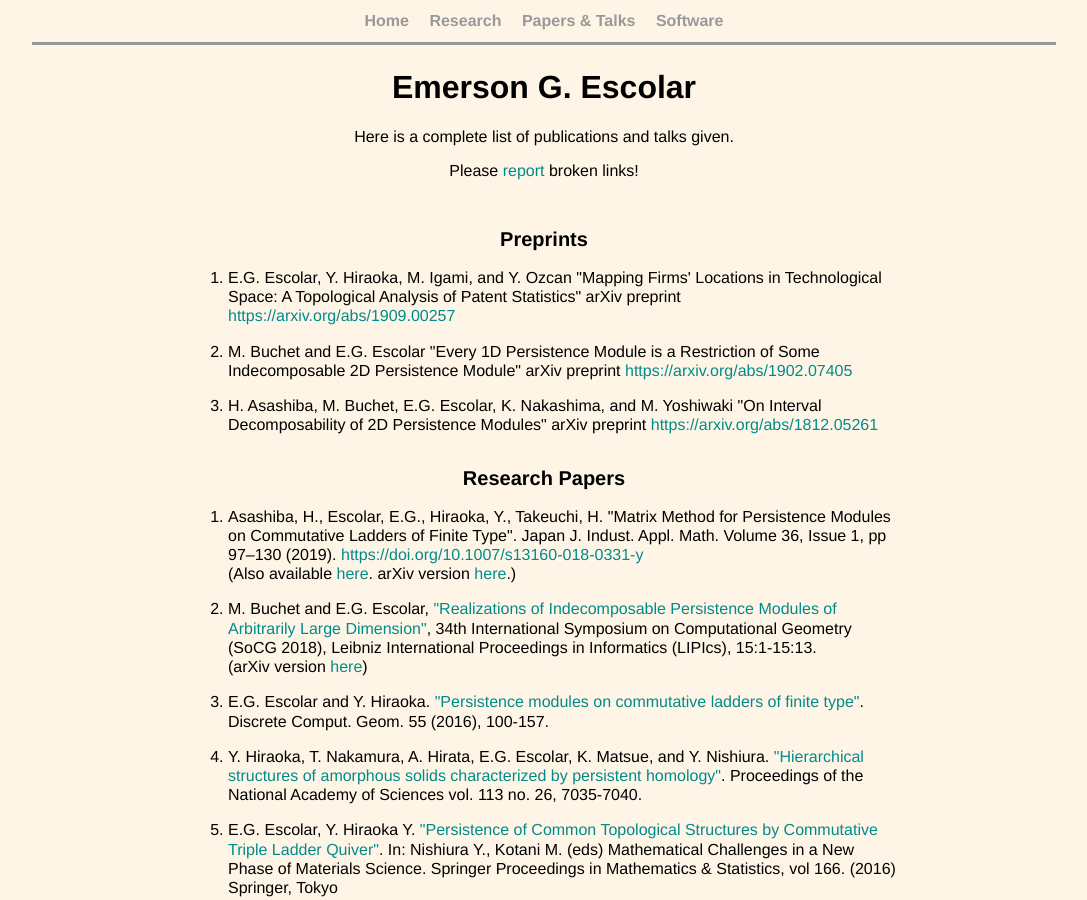
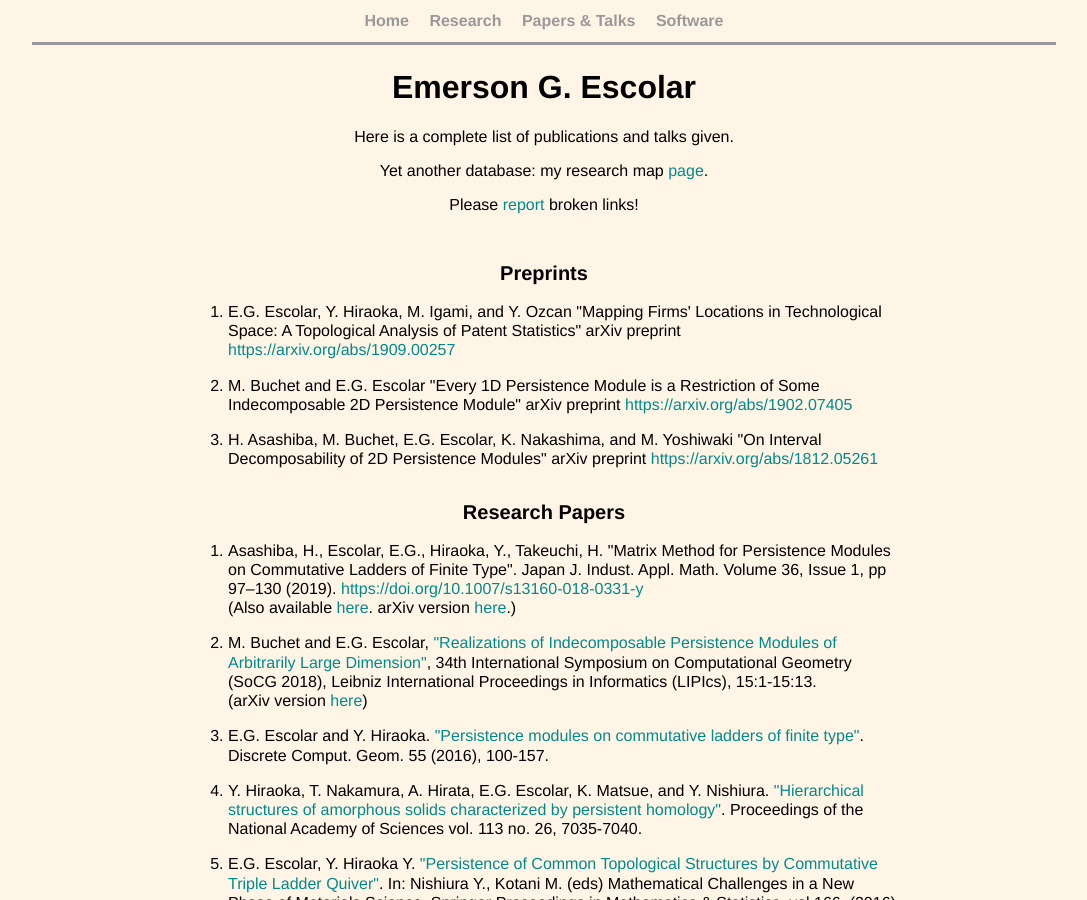
Before and after one commit to emerson-escolar/emerson-escolar.github.io, a Jekyll site: the page built from research_lists.html, in a window 1280 px wide and 900 px high. Shown: the whole window, without its empty margins (96-1183 px from the left). Built offline with Jekyll 4.4.1, drawn with Linux system fonts in a browser that asks for light colours.

Commit message:
add link to researchmap

```diff
--- a/research_lists.html
+++ b/research_lists.html
@@ -9,6 +9,10 @@ title: Emer's Papers & Talks
 		<p>
 			Here is a complete list of publications and talks given.
 		</p>
+
+    <p>
+      Yet another database: my research map <a target="_blank" href=https://researchmap.jp/emerson-escolar/?lang=english>page</a>.
+    </p>
 
 		<p>
 			Please <a href=index.html#contact>report</a> broken links!
```
